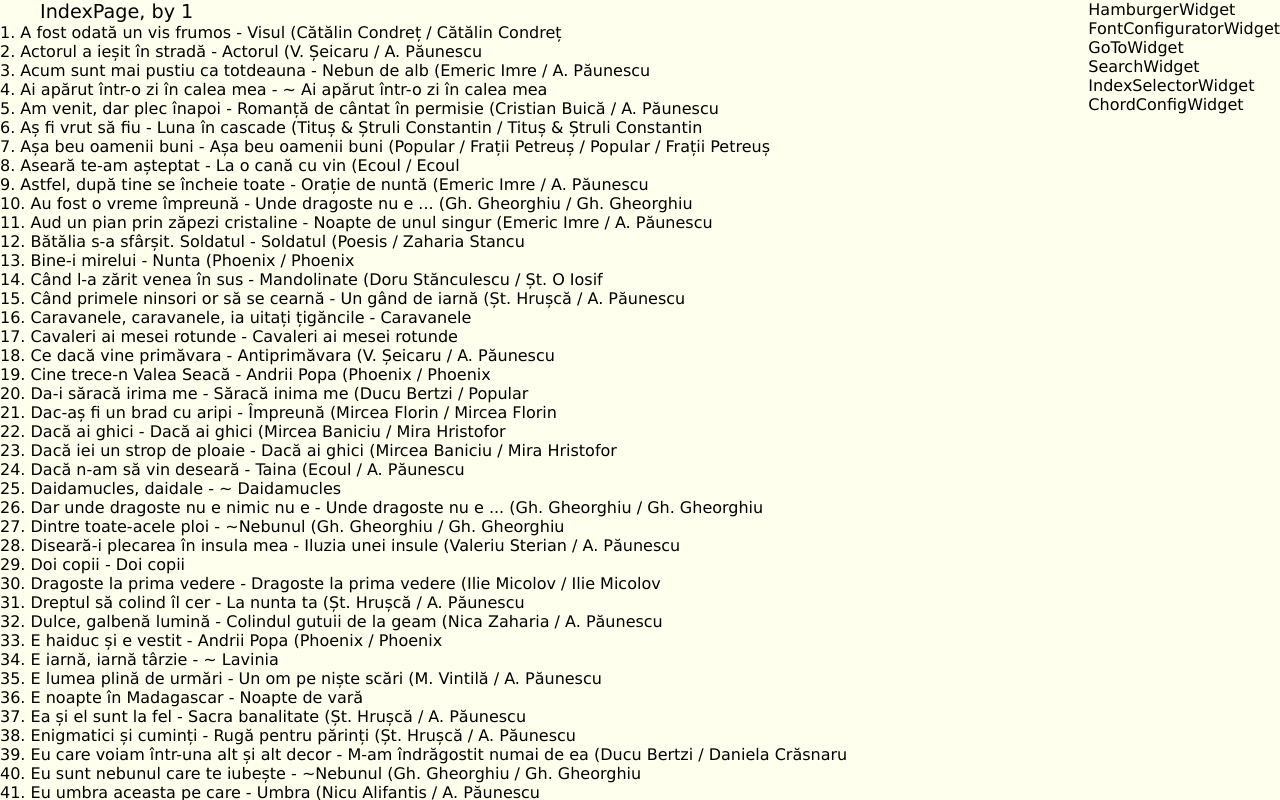
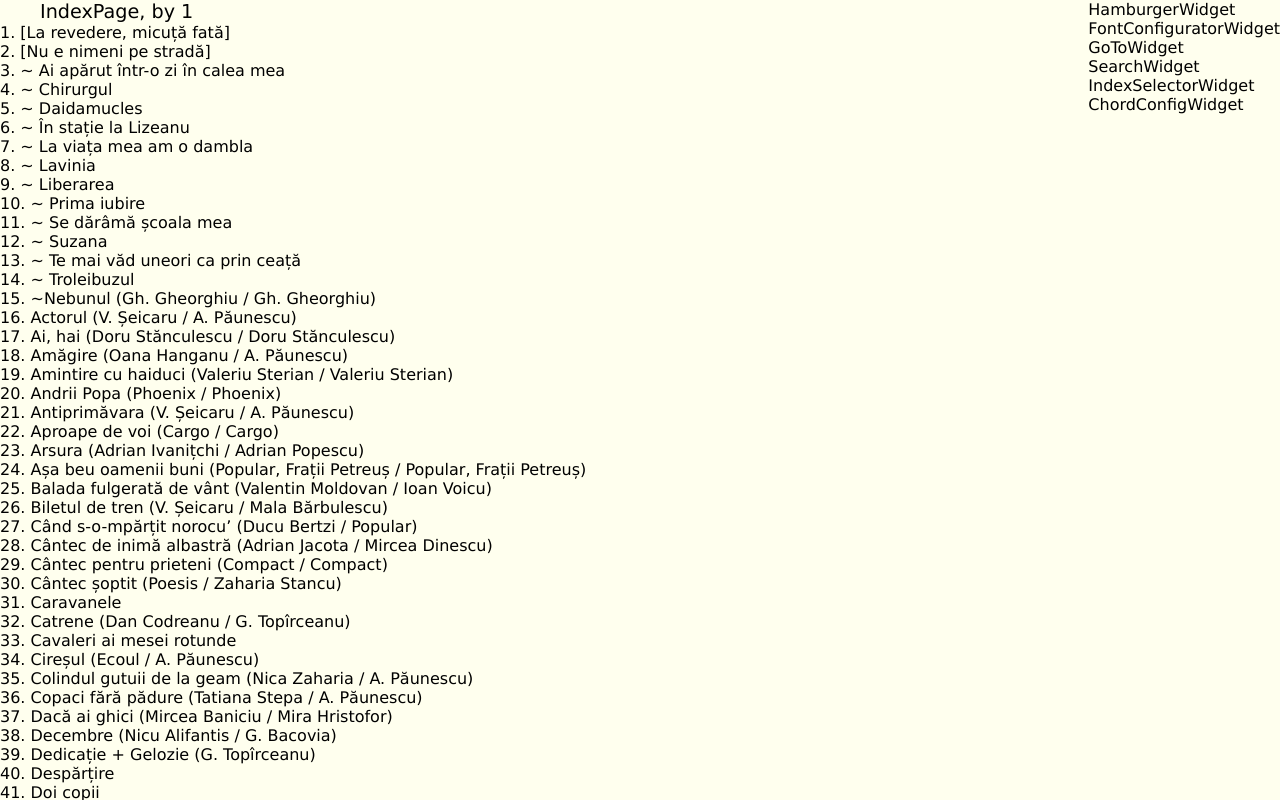
Before and after one commit to mciobanu/songbook, a React (Create React App) app: page /index-by-title in a window 1280 px wide. Shown: the top 800 px of the page. Built offline with nearby package versions, Linux system fonts and the light colour scheme.

Commit message:
Generated all indexes

```diff
--- a/src/Common.ts
+++ b/src/Common.ts
@@ -3,8 +3,8 @@
 export enum SortType {
     position,
     title,
-    singer,
-    writer,
+    performer,
+    lyricist,
     verse,
 }
 
@@ -34,16 +34,76 @@
     v?: string[], // verses (to be used in search)
 };
 
+/**
+ * @return title like "Cântec de inimă albastră (Adrian Jacota / Mircea Dinescu)"
+ */
 export function getFullTitle(song: Song): string {
-    let additional: string[] = [];
-    if (song.p) {
-        additional.push(...song.p);
+    return getFullTitleSomeRemoved(song);
+}
+
+export function getFullTitleLyricistRemoved(song: Song, removedLyricist: string): string {
+    return getFullTitleSomeRemoved(song, removedLyricist);
+}
+
+export function getFullTitlePerformerRemoved(song: Song, removedPerformer: string): string {
+    return getFullTitleSomeRemoved(song, undefined, removedPerformer);
+}
+
+/**
+ * Creates a copy of a list and removes an element from it.
+ * If the copy becomes empty, returns undefined.
+ * If the element is undefined, returns the original list.
+ * If the list is undefined, returns undefined.
+ */
+function removeElement(element?: string, list?: string[]): string[] | undefined {
+    if (!element) {
+        return list;
     }
-    if (song.l) {
-        additional.push(...song.l);
+    if (!list) {
+        return undefined;
     }
-    if (!additional.length) {
-        return song.t;
+    const k = list.indexOf(element);
+    if (k === -1) {
+        return list;
     }
-    return song.t + ' (' + additional.join(' / ');
+    let a: string[] = [...list];
+    a.splice(k, 1);
+    return a.length ? a : undefined;
 }
+
+/**
+ * Returns the list joined by commas.
+ * Returns undefined if the list is undefined
+ */
+function listAsString(list?: string[]): string | undefined {
+    if (!list) {
+        return undefined;
+    }
+    return list.join(", ");
+}
+
+/**
+ * Basically returns the first list joined by commas, followed by a slash and the second list joined by commas, and all
+ * of this between braces and preceded by a space.
+ *
+ * If both lists are undefined, returns an empty string.
+ * If a single list is undefined, the slash and that list are excluded
+ */
+function listsAsString(list1?: string[], list2?: string[]): string {
+    if (list1) {
+        if (list2) {
+            return ` (${listAsString(list1)} / ${listAsString(list2)})`;
+        }
+        return ` (${listAsString(list1)})`;
+    }
+    if (list2) {
+        return ` (${listAsString(list2)})`;
+    }
+    return '';
+}
+
+function getFullTitleSomeRemoved(song: Song, removedLyricist?: string, removedPerformer?: string): string {
+    const lyricists = removeElement(removedLyricist, song.l);
+    const performers = removeElement(removedPerformer, song.p);
+    return song.t + listsAsString(performers, lyricists);
+}
--- a/src/RouteDefinition.tsx
+++ b/src/RouteDefinition.tsx
@@ -16,13 +16,13 @@
     /help
     /index-by-position
     /index-by-title
-    /index-by-singer
-    /index-by-writer
+    /index-by-performer
+    /index-by-lyricist
     /index-by-verse
     /song-by-position
     /song-by-title
-    /song-by-singer
-    /song-by-writer
+    /song-by-performer
+    /song-by-lyricist
     /song-by-verse
     /search
 
@@ -40,14 +40,14 @@
 
                     <Route path='/index-by-position' element={<IndexPage sortType={SortType.position} />}/>
                     <Route path='/index-by-title' element={<IndexPage sortType={SortType.title} />}/>
-                    <Route path='/index-by-singer' element={<IndexPage sortType={SortType.singer} />}/>
-                    <Route path='/index-by-writer' element={<IndexPage sortType={SortType.writer} />}/>
+                    <Route path='/index-by-performer' element={<IndexPage sortType={SortType.performer} />}/>
+                    <Route path='/index-by-lyricist' element={<IndexPage sortType={SortType.lyricist} />}/>
                     <Route path='/index-by-verse' element={<IndexPage sortType={SortType.verse} />}/>
 
                     <Route path='/song-by-position/:songPos' element={<SongPage sortType={SortType.position} songNumber={songNumber} setSongNumber={setSongNumber} />}/>
                     <Route path='/song-by-title/:songPos' element={<SongPage sortType={SortType.title} songNumber={songNumber} setSongNumber={setSongNumber} />}/>
-                    <Route path='/song-by-singer/:songPos' element={<SongPage sortType={SortType.singer} songNumber={songNumber} setSongNumber={setSongNumber} />}/>
-                    <Route path='/song-by-writer/:songPos' element={<SongPage sortType={SortType.writer} songNumber={songNumber} setSongNumber={setSongNumber} />}/>
+                    <Route path='/song-by-performer/:songPos' element={<SongPage sortType={SortType.performer} songNumber={songNumber} setSongNumber={setSongNumber} />}/>
+                    <Route path='/song-by-lyricist/:songPos' element={<SongPage sortType={SortType.lyricist} songNumber={songNumber} setSongNumber={setSongNumber} />}/>
                     <Route path='/song-by-verse/:songPos' element={<SongPage sortType={SortType.verse} songNumber={songNumber} setSongNumber={setSongNumber} />}/>
 
                     <Route path='/search' element={<SearchPage />}/>
--- a/src/SongCollections.tsx
+++ b/src/SongCollections.tsx
@@ -1,22 +1,99 @@
-import {Song} from "./Common";
+import {getFullTitle, getFullTitleLyricistRemoved, getFullTitlePerformerRemoved, Song, SortType} from "./Common";
 import {TestSongs} from "./Songs";
 
 export type SortedSong = {
     index: number,
-    sortString: string,
+    displayString: string, // usually used for sorting too, except in "ByPosition"
     song: Song,
 }
 
-let songsByVerse : SortedSong[];
-
 function sortSongs(songs: SortedSong[]): void {
-    songs.sort((s1, s2) => s1.sortString.localeCompare(s2.sortString));
+    songs.sort((s1, s2) => s1.displayString.localeCompare(s2.displayString));
     for (let i = 0; i < songs.length; i++) {
         songs[i].index = i + 1;
     }
 }
 
-export function getSongsByVerse(): SortedSong[] {
+let songsByPosition : SortedSong[];
+
+function getSongsByPosition(): SortedSong[] {
+    if (!songsByPosition) {
+        songsByPosition = [];
+        for (let i = 1; i <= TestSongs.length; i++) {
+            const song = TestSongs[i - 1];
+            songsByPosition.push({
+                index: i,
+                displayString: getFullTitle(song),
+                song: song,
+            })
+        }
+        //sortSongs(songsByPosition); //!!! We don't want to sort
+    }
+    return songsByPosition;
+}
+
+let songsByTitle : SortedSong[];
+
+function getSongsByTitle(): SortedSong[] {
+    if (!songsByTitle) {
+        songsByTitle = [];
+        for (let song of TestSongs) {
+            songsByTitle.push({
+                index: -1,
+                displayString: getFullTitle(song),
+                song: song,
+            })
+        }
+        sortSongs(songsByTitle);
+    }
+    return songsByTitle;
+}
+
+let songsByPerformer : SortedSong[];
+
+function getSongsByPerformer(): SortedSong[] {
+    if (!songsByPerformer) {
+        songsByPerformer = [];
+        for (let song of TestSongs) {
+            if (song.p) {
+                for (let performer of song.p) {
+                    songsByPerformer.push({
+                        index: -1,
+                        displayString: performer + ' - ' + getFullTitlePerformerRemoved(song, performer),
+                        song: song,
+                    });
+                }
+            }
+        }
+        sortSongs(songsByPerformer);
+    }
+    return songsByPerformer;
+}
+
+let songsByLyricist : SortedSong[];
+
+function getSongsByLyricist(): SortedSong[] {
+    if (!songsByLyricist) {
+        songsByLyricist = [];
+        for (let song of TestSongs) {
+            if (song.l) {
+                for (let lyricist of song.l) {
+                    songsByLyricist.push({
+                        index: -1,
+                        displayString: lyricist + ' - ' + getFullTitleLyricistRemoved(song, lyricist),
+                        song: song,
+                    })
+                }
+            }
+        }
+        sortSongs(songsByLyricist);
+    }
+    return songsByLyricist;
+}
+
+let songsByVerse : SortedSong[];
+
+function getSongsByVerse(): SortedSong[] {
     if (!songsByVerse) {
         songsByVerse = [];
         for (let song of TestSongs) {
@@ -24,7 +101,7 @@
                 for (let verse of song.v) {
                     songsByVerse.push({
                         index: -1,
-                        sortString: verse,
+                        displayString: verse + ' - ' + getFullTitle(song),
                         song: song,
                     })
                 }
@@ -34,3 +111,18 @@
     }
     return songsByVerse;
 }
+
+export function getSortedSongs(sortType: SortType): SortedSong[] {
+    switch (sortType) {
+        case SortType.position:
+            return getSongsByPosition();
+        case SortType.title:
+            return getSongsByTitle();
+        case SortType.performer:
+            return getSongsByPerformer();
+        case SortType.lyricist:
+            return getSongsByLyricist();
+        case SortType.verse:
+            return getSongsByVerse();
+    }
+}
--- a/src/pages/IndexPage.tsx
+++ b/src/pages/IndexPage.tsx
@@ -2,24 +2,25 @@
 
 import '../legacy.css';
 import {NonNavigatingRootMenuWidget} from "../widgets/NonNavigatingRootMenu";
-import {getFullTitle, SortType} from "../Common";
-import {getSongsByVerse, SortedSong} from "../SongCollections";
+import {SortType} from "../Common";
+import {getSortedSongs, SortedSong} from "../SongCollections";
 
 
 function render(sortedSongs: SortedSong[]) {
     return sortedSongs.map(song => {
-        return (<div key={song.index}>{song.index}. {song.sortString} - {getFullTitle(song.song)} </div>);
+        //return (<div key={song.index}>{song.index}. {song.sortString} - {getFullTitle(song.song)} </div>);
+        return (<div key={song.index}>{song.index}. {song.displayString}</div>);
     });
     //return (<div>aaa</div>);
 }
 
 export const IndexPage = ({sortType}: {sortType: SortType}) => {
-    const songsByVerse = getSongsByVerse();
+    const songs = getSortedSongs(sortType);
     return (
             <div>
                 <NonNavigatingRootMenuWidget />
                 <span className="songTitle">IndexPage, by {sortType}</span>
-                {render(songsByVerse)}
+                {render(songs)}
             </div>
     );
 }
```
Also changed, not shown: 1 other file (tests, documents, lock files or other folders).
